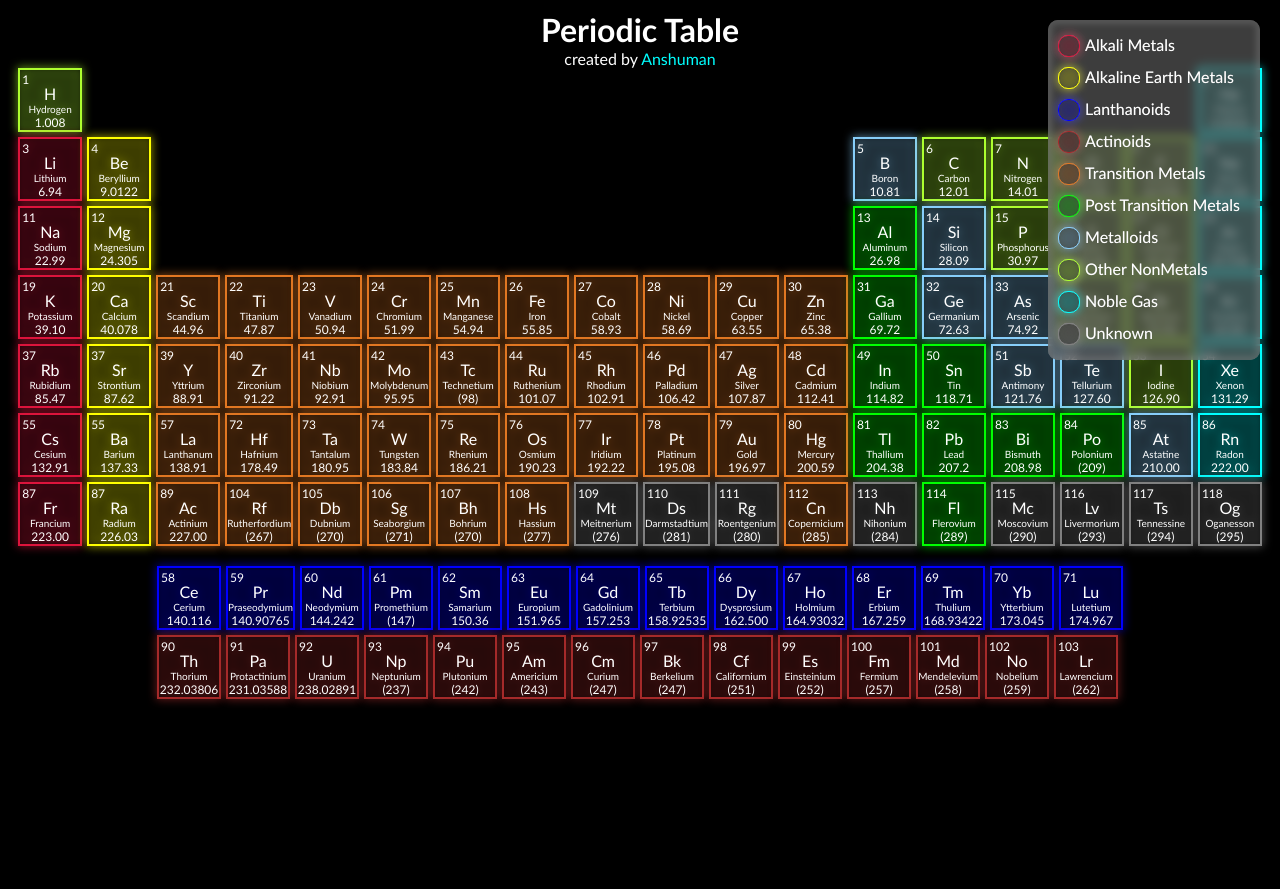
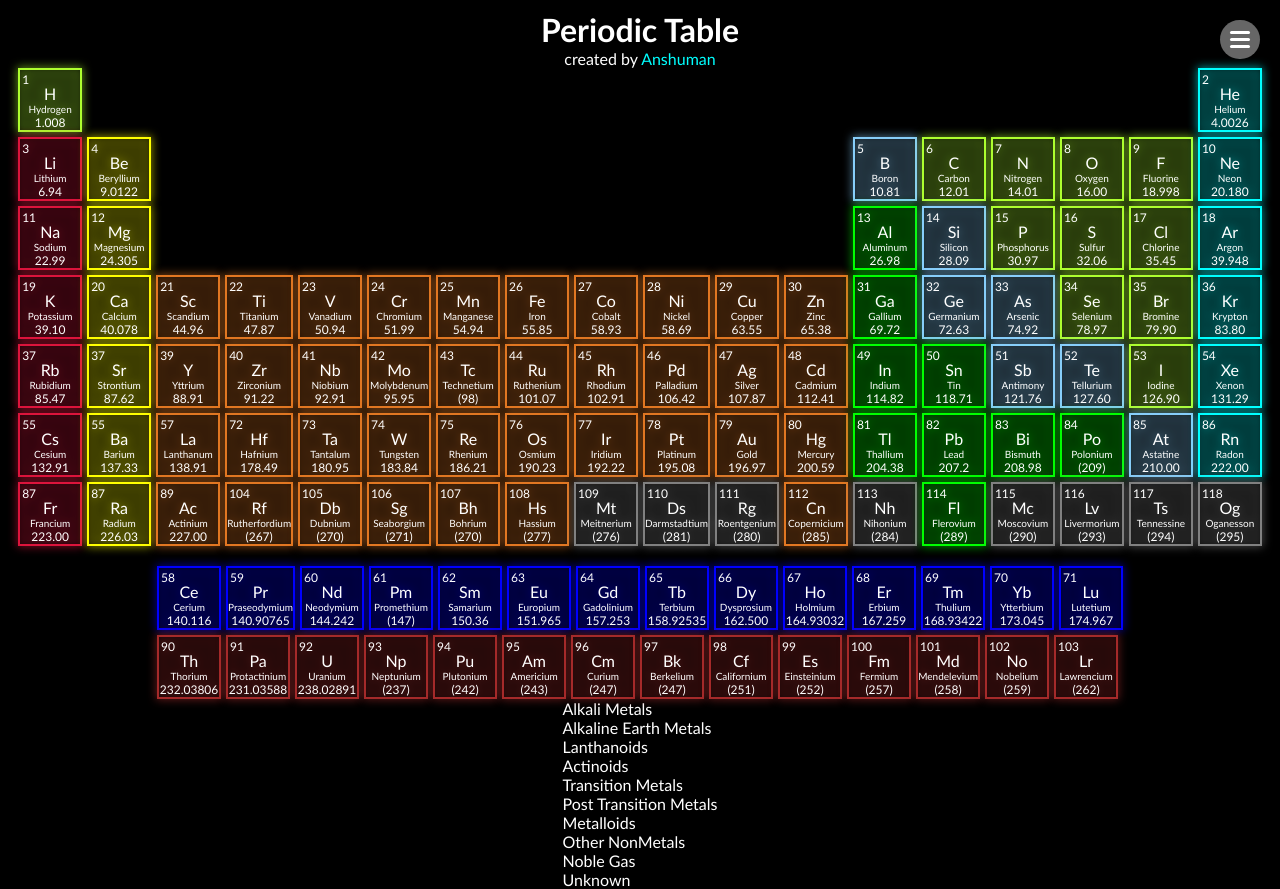
Before and after one commit to A-nshuman/Periodic-Table, a plain HTML site: page index.html in a window 1280 px wide. Before the commit the page ends 800 px from the top, so only its background shows below. Drawn offline with Linux system fonts and the light colour scheme.

Commit message:
Add files via upload

```diff
--- a/index.html
+++ b/index.html
@@ -4,6 +4,7 @@
 <head>
     <meta charset="UTF-8">
     <meta name="viewport" content="width=device-width, initial-scale=1.0">
+    <link rel="stylesheet" href="https://cdnjs.cloudflare.com/ajax/libs/font-awesome/4.7.0/css/font-awesome.min.css">
     <link rel="stylesheet" href="style.css">
     <script src="script.js"></script>
     <title>Periodic Table</title>
@@ -46,7 +47,17 @@
         <div class="t2Ele act" id="act"></div>
     </div>
 
-    <div class="menu" id="menu">
+    <div class="menuBtn" id="menuBn">
+        <div class="menuBtnText" id="menuBtnText">Key</div>
+        <div class="tbcol" id="tbcol">
+            <div class="menuBtnLine" id="menuBnLine1"></div>
+            <div class="menuBtnLine" id="menuBnLine2"></div>
+            <div class="menuBtnLine" id="menuBnLine3"></div>
+        </div>
+        <div class="fa" id="crossLine">&#xf00d;</div>
+    </div>
+
+    <div class="" id="menu">
         <div class="key" id="key">
             <div class="k AlkaliK">
                 <div class="box AlkaliKBox"></div>
--- a/script.js
+++ b/script.js
@@ -701,4 +701,23 @@ document.addEventListener('DOMContentLoaded', () => {
   fontS(mass, '12px')
   fontS(name, '10px')
 
+  // MENU
+
+  const menu = document.getElementById('menu');
+  const menuBtn = document.querySelector('.menuBtn');
+  const menuBtnLines = document.getElementById('tbcol');
+  const crossLines = document.getElementById('crossLine');
+
+  menuBtn.addEventListener('click', () => {
+    menu.classList.toggle('menu');
+
+    if (menu.classList.contains('menu')) {
+      crossLines.style.display = 'block';
+      menuBtnLines.style.display = 'none';
+    } else {
+      crossLines.style.display = 'none';
+      menuBtnLines.style.display = 'flex';
+    }
+  });
+
 });
--- a/style.scss
+++ b/style.scss
@@ -101,25 +101,25 @@ body {
     }
 
     .menu {
+        display: flex;
         position: absolute;
         background-color: rgba($color: #000000, $alpha: 0.4);
         backdrop-filter: blur(5px);
         z-index: 999;
-        top: 20px;
+        top: 70px;
         right: 20px;
         padding: 10px;
         border-radius: 10px;
         filter: drop-shadow(0 0 0 white);
 
         .key {
-            display: flex;
+            display: none;
             flex-direction: column;
             justify-content: center;
             align-items: center;
-            // gap: 5px;
 
             .k {
-                display: flex;
+                display: none;
                 flex-direction: row;
                 gap: 5px;
                 width: 100%;
@@ -139,6 +139,73 @@ body {
                     filter: drop-shadow(0 0 5px red);
                     background-color: rgba($color: #000000, $alpha: 0.4);
                 }
+            }
+        }
+    }
+
+    .menuBtn {
+        position: absolute;
+        top: 20px;
+        width: 20px;
+        overflow: hidden;
+        right: 20px;
+        display: flex;
+        flex-direction: row;
+        justify-content: flex-end;
+        align-items: center;
+        gap: 10px;
+        padding: 10px;
+        border-radius: 20px;
+        background-color: rgba($color: #ffff, $alpha: 0.4);
+        animation: menuAnim 0.2s ease-in-out forwards;
+
+        .fa{
+            display: none;
+            font-size: 20px;
+            padding: 0;
+            margin-inline: 2px;
+        }
+
+        @keyframes menuAnim {
+            0% {
+                width: 53.96px;
+            }
+
+            100% {
+                width: 20px;
+            }
+        }
+
+        &:hover {
+            animation: menuBtnAnim 0.2s ease-in-out forwards;
+
+            @keyframes menuBtnAnim {
+                0% {
+                    width: 20px;
+                }
+
+                100% {
+                    width: 53.96px;
+                }
+            }
+        }
+
+        .menuBtnText {
+            display: block;
+        }
+
+        .tbcol {
+            display: flex;
+            flex-direction: column;
+            width: 20px;
+            gap: 4px;
+
+            .menuBtnLine {
+                width: 100%;
+                height: 3px;
+                background-color: white;
+                border-radius: 10px;
+                min-width: 20px;
             }
         }
     }
```
Also changed, not shown: style.css, 1 other file.
